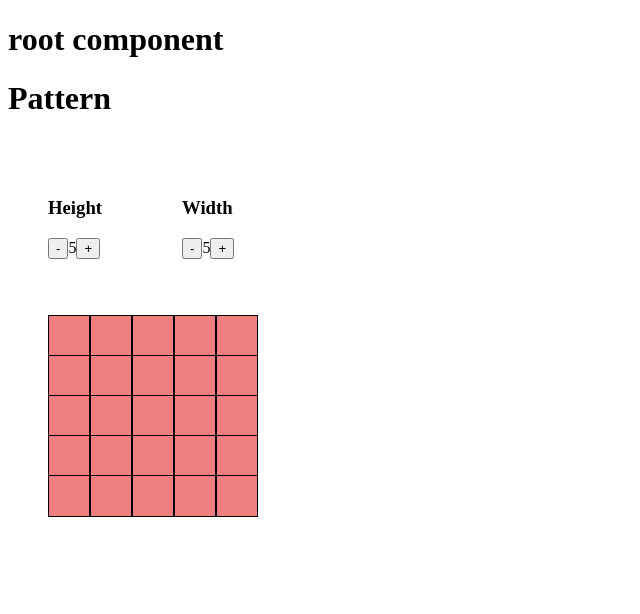
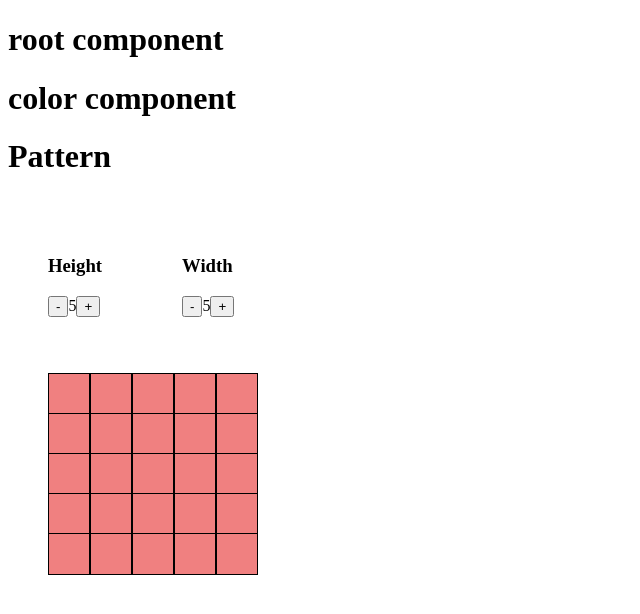
Before and after one commit to hedgehogus/PatternCreator, an Angular app in the folder pattern-creator/: page / in a window 1280 px wide. Shown: the top 614 px of the page, without its empty margins (0-640 px from the left). Built offline with nearby package versions, Linux system fonts and the light colour scheme.

Commit message:
color component

```diff
--- a/pattern-creator/src/app/app.component.ts
+++ b/pattern-creator/src/app/app.component.ts
@@ -5,6 +5,7 @@ import { PatternComponent } from './pattern.component'
   selector: 'app-root',
   template: `
    <h1>{{title}}</h1>
+   <color-component></color-component>
    <pattern-component></pattern-component>
   `,
   styleUrls: ['./app.component.css']
--- a/pattern-creator/src/app/app.module.ts
+++ b/pattern-creator/src/app/app.module.ts
@@ -3,11 +3,13 @@ import { NgModule } from '@angular/core';
 
 import { AppComponent } from './app.component';
 import { PatternComponent } from './pattern.component';
+import { ColorComponent } from './color.component';
 
 @NgModule({
   declarations: [
     AppComponent,
-    PatternComponent
+    PatternComponent,
+    ColorComponent
   ],
   imports: [
     BrowserModule
--- /dev/null
+++ b/pattern-creator/src/app/color.component.ts
@@ -0,0 +1,11 @@
+import { Component } from '@angular/core';
+
+
+@Component({
+  selector: 'color-component',
+  template: `<h1>color component</h1>` ,
+  styleUrls: ['./color.component.css']
+})
+
+export class ColorComponent {
+}
```
Also changed, not shown: pattern-creator/src/app/color.component.css (added).
